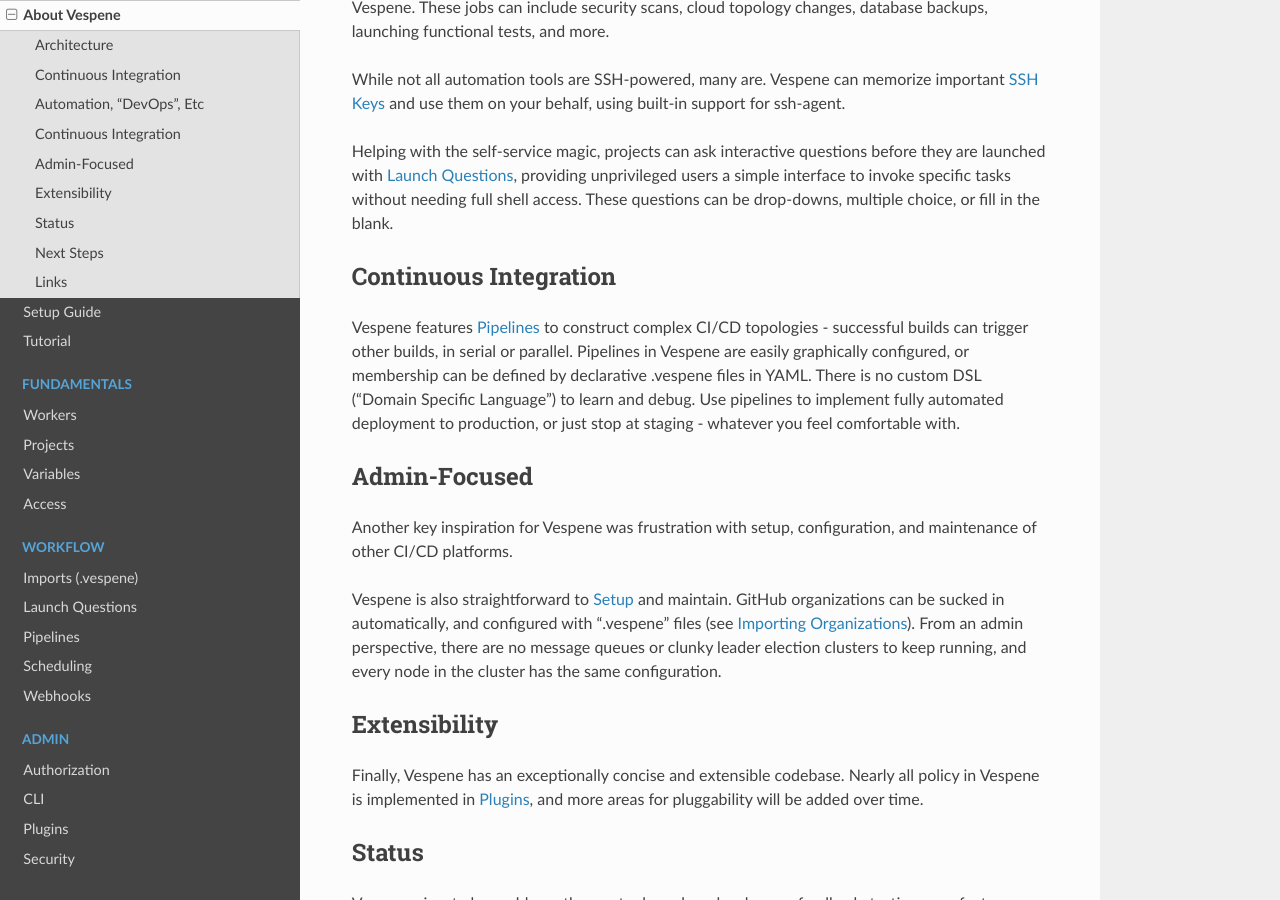
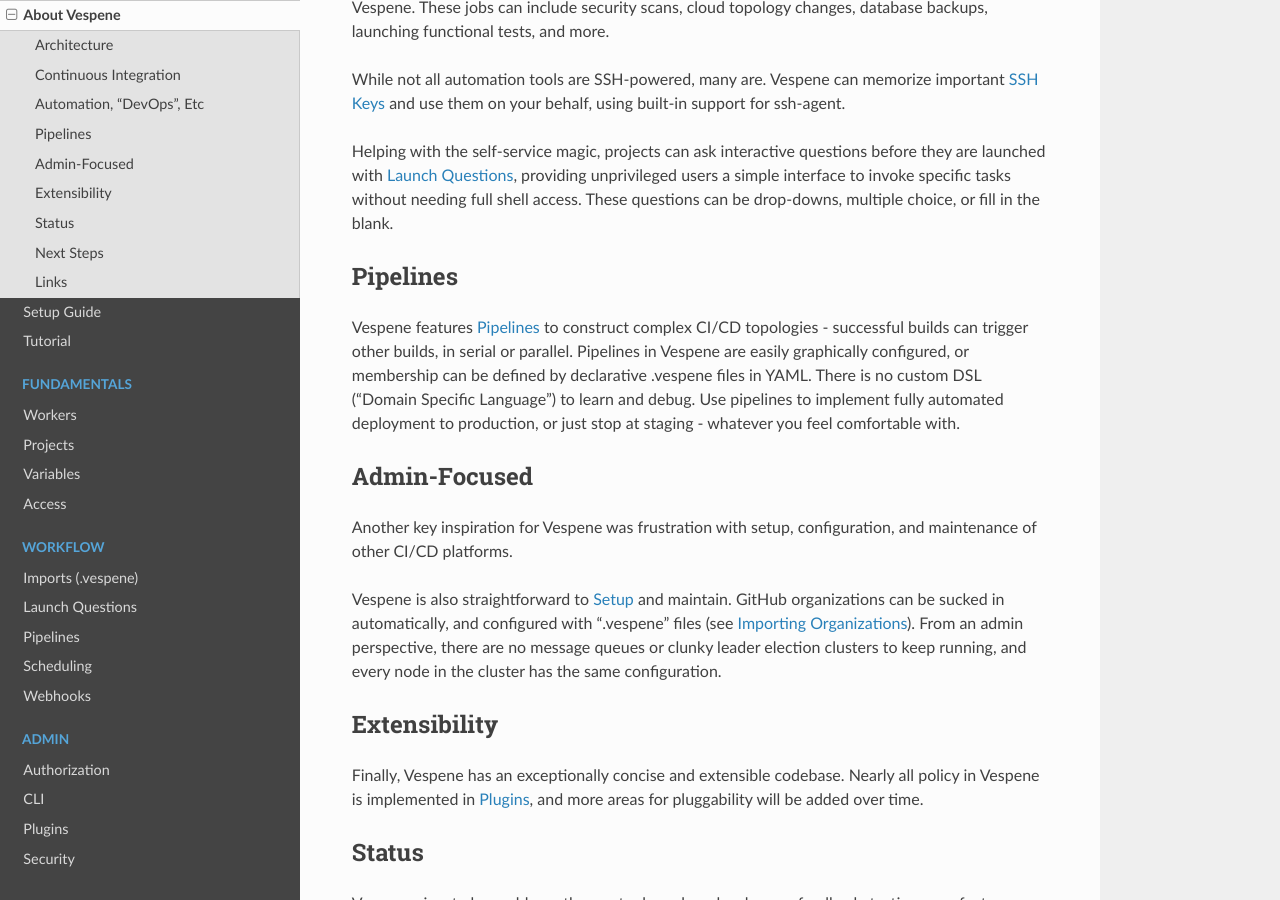
Before and after one commit to vespene-io/_old_vespene, a Sphinx documentation site: the page built from docs/source/index.rst, in a window 1280 px wide and 900 px high, scrolled down 1095 px. Built offline with Sphinx 7.4.7 and the Read the Docs theme 2.0.0, drawn with Linux system fonts in a browser that asks for light colours; some of the changed lines change nothing that is shown.

Commit message:
add GA code, fix duplicate header on docs index

```diff
--- a/docs/source/_templates/layout.html
+++ b/docs/source/_templates/layout.html
@@ -8,4 +8,14 @@
       background: #444444;
     }
   </style>
+
+<!-- Global Site Tag (gtag.js) - Google Analytics -->
+<script async src="https://www.googletagmanager.com/gtag/js?id=UA-127828570-1"></script>
+<script>
+  window.dataLayer = window.dataLayer || [];
+  function gtag(){dataLayer.push(arguments);}
+  gtag('js', new Date());
+  gtag('config', 'UA-127828570-1');
+</script>
+
 {% endblock %}
--- a/docs/source/index.rst
+++ b/docs/source/index.rst
@@ -40,8 +40,8 @@
 
 Helping with the self-service magic, projects can ask interactive questions before they are launched with :ref:`launch_questions`, providing unprivileged users a simple interface to invoke specific tasks without needing full shell access. These questions can be drop-downs, multiple choice, or fill in the blank.
 
-Continuous Integration
-======================
+Pipelines
+=========
 
 Vespene features :ref:`pipelines` to construct complex CI/CD topologies - successful builds can trigger other builds, in serial or parallel.  Pipelines in Vespene are easily graphically configured, or membership can be defined by declarative .vespene files in YAML. There is no custom DSL ("Domain Specific Language") to learn and debug. Use pipelines to implement fully automated deployment to production, or just stop at staging - whatever you feel comfortable with.
 
```
Also changed, not shown: 1 other file.
